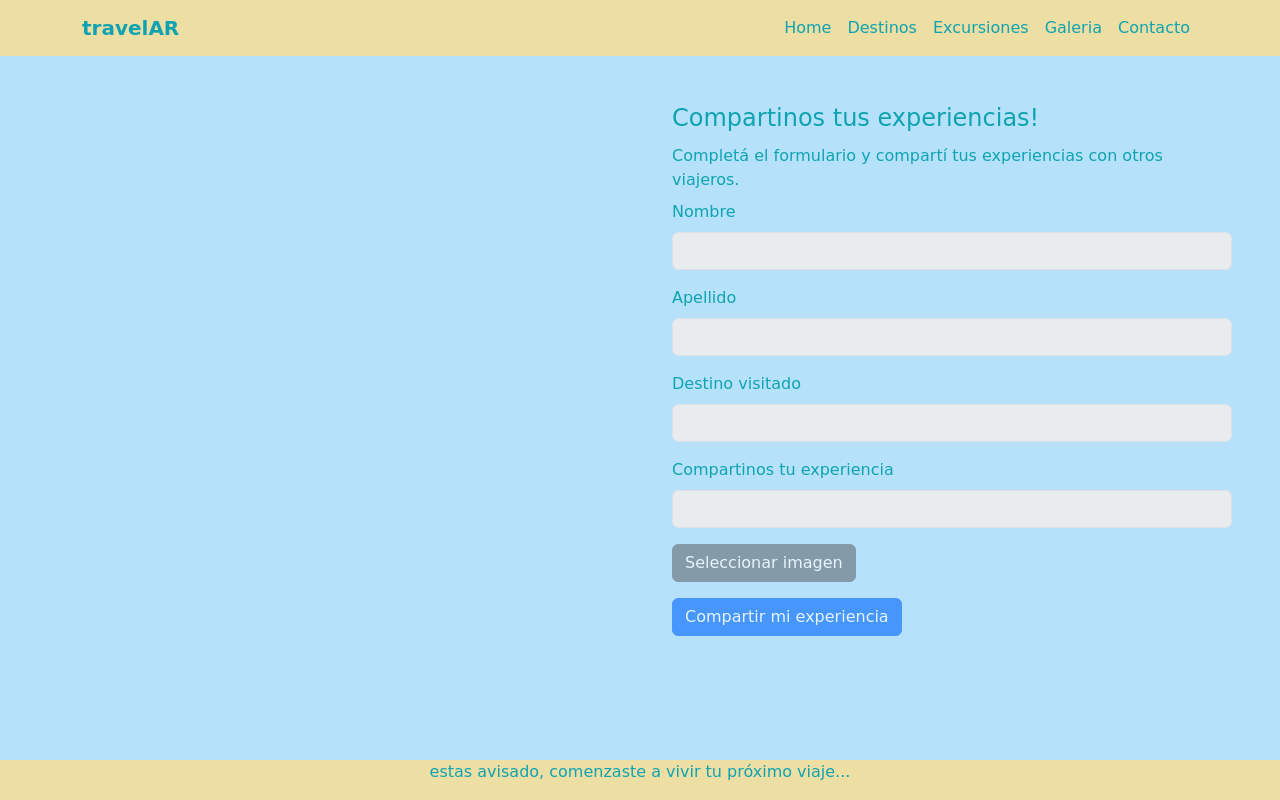
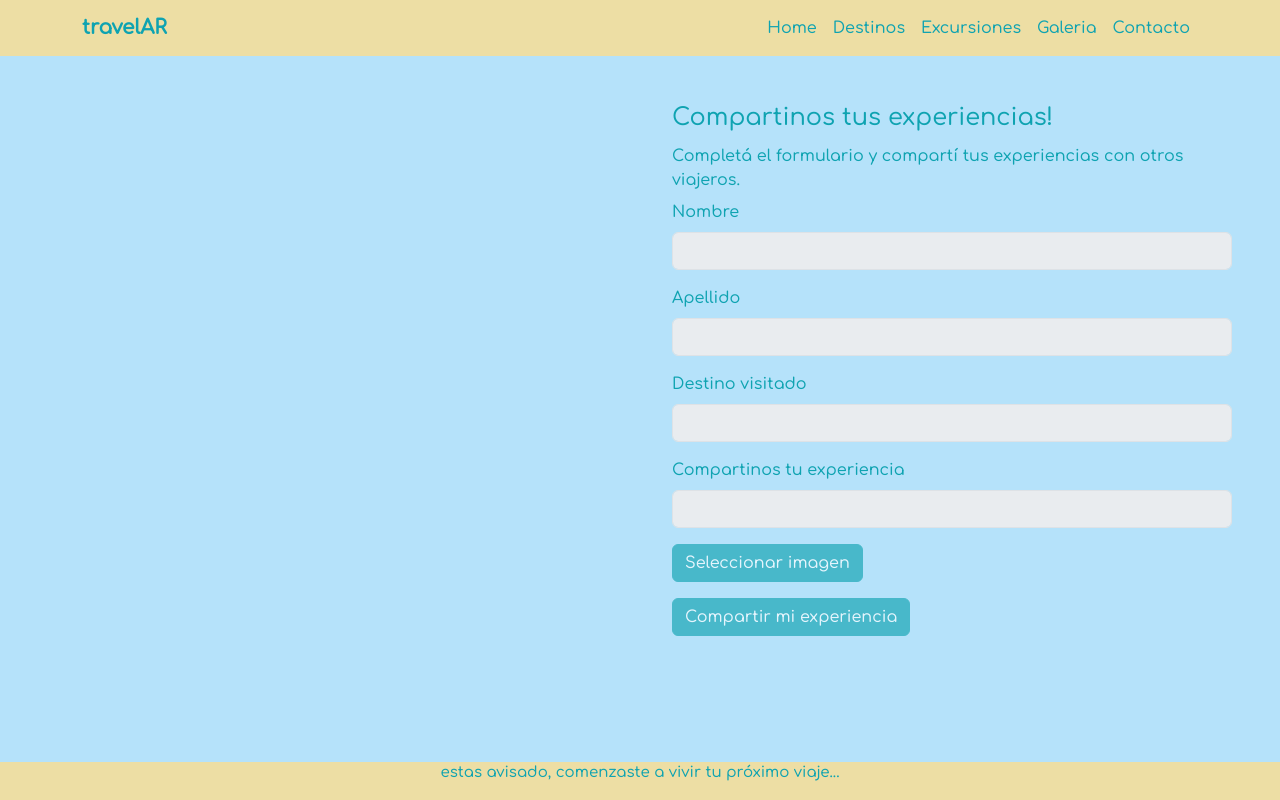
Before and after one commit to jivillarraza/TravelAR, a plain HTML site: page views/contacto.html in a window 1280 px wide. Drawn offline with nearby package versions, Linux system fonts and the light colour scheme.

Commit message:
+estilos

```diff
--- a/css/style.css
+++ b/css/style.css
@@ -64,6 +64,10 @@
     max-width: 600px;
 }
 
+.container{
+    text-align: justify;
+}
+
 /*Excursiones*/
 
 .card {
@@ -122,7 +126,17 @@
     max-width: 100%;
 }
 
+.form-control{
+    cursor: text;
+}
 
+.btn.disabled, .btn:disabled, fieldset:disabled .btn {
+    color: var(--bs-btn-disabled-color);
+    pointer-events: auto;
+    background-color: #0fa3b1;
+    border-color: #0fa3b1;
+    opacity: var(--bs-btn-disabled-opacity);
+}
 
 /*footer*/
 
@@ -134,4 +148,6 @@
     position: absolute;
     bottom: 0;
     width: 100%;
+    text-align: center;
+    font-size: 15 ;
 }
--- a/views/contacto.html
+++ b/views/contacto.html
@@ -7,6 +7,9 @@
     <meta name="viewport" content="width=device-width, initial-scale=1.0">
     <link href="https://cdn.jsdelivr.net/npm/bootstrap@5.3.0-alpha1/dist/css/bootstrap.min.css" rel="stylesheet" integrity="sha384-GLhlTQ8iRABdZLl6O3oVMWSktQOp6b7In1Zl3/Jr59b6EGGoI1aFkw7cmDA6j6gD" crossorigin="anonymous">
     <link rel="stylesheet" href="../css/style.css">
+    <link rel="preconnect" href="https://fonts.googleapis.com">
+    <link rel="preconnect" href="https://fonts.gstatic.com" crossorigin>
+    <link href="https://fonts.googleapis.com/css2?family=Comfortaa:wght@500&display=swap" rel="stylesheet">
     <title>travelAR</title>
 </head>
 
```
Also changed, not shown: index.html (+5 -2 lines).
